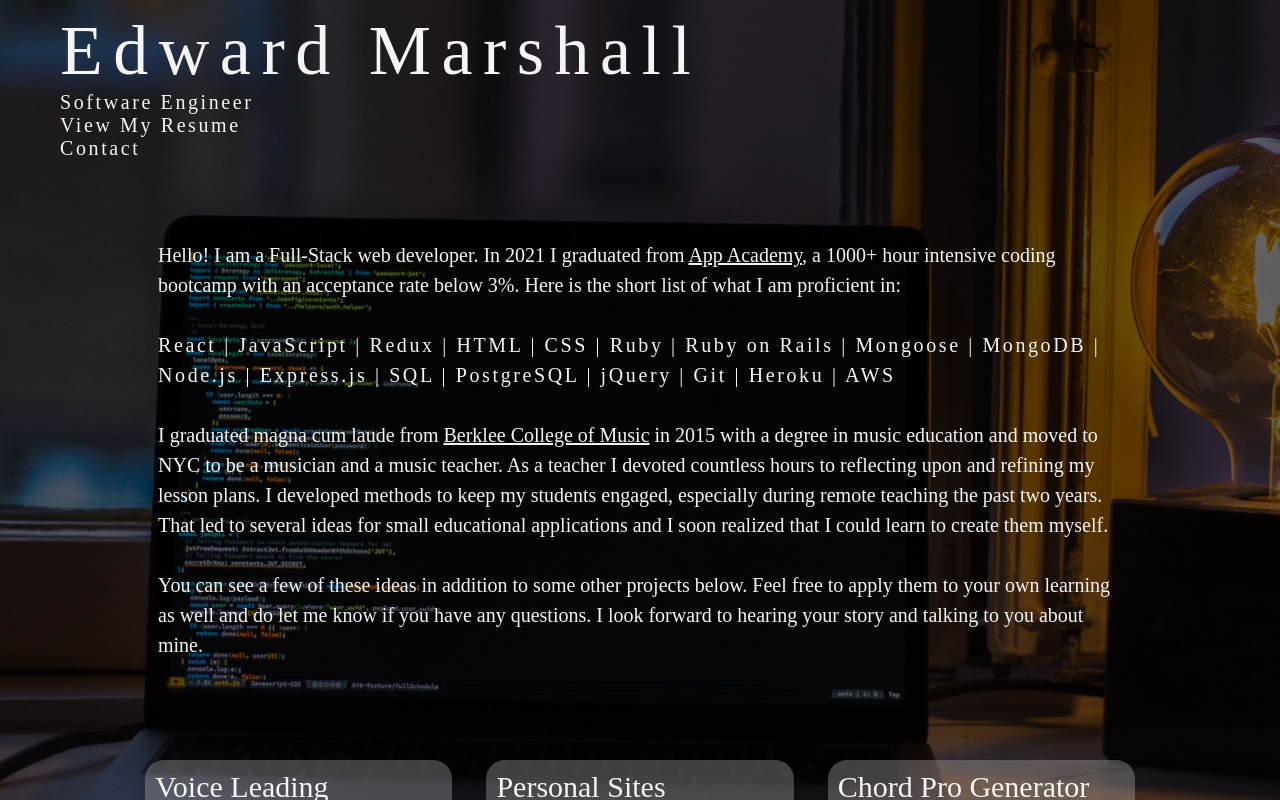
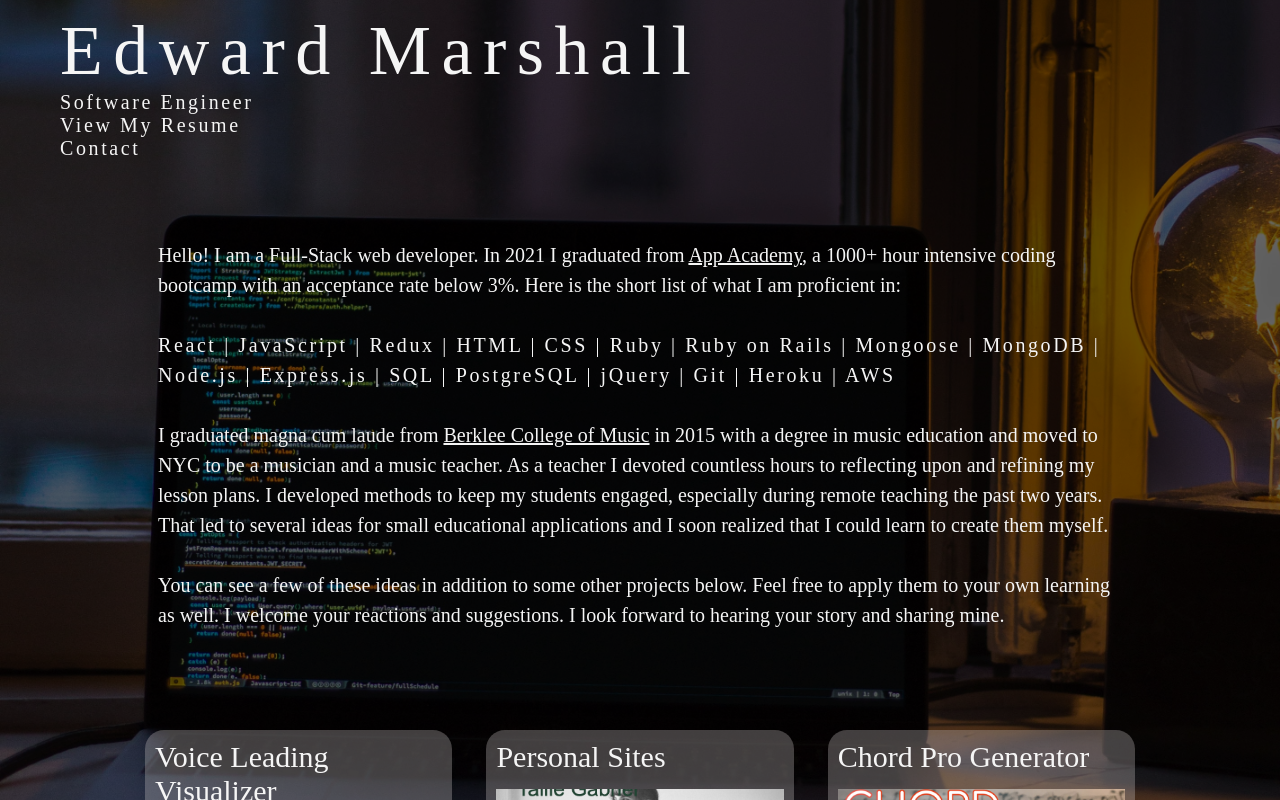
Before and after one commit to EddyMarshall/portfolio, a React (Create React App) app: page /#/programming in a window 1280 px wide. Shown: the top 800 px of the page. Built offline with nearby package versions, Linux system fonts and the light colour scheme.

Commit message:
change talking to to sharing in story

```diff
--- a/src/components/programming/programming.jsx
+++ b/src/components/programming/programming.jsx
@@ -69,9 +69,9 @@
                         <p className="about-me-paragraph">
                             You can see a few of these ideas in addition to
                             some other projects below. Feel free to apply them
-                            to your own learning as well and do let me know if
-                            you have any questions. I look forward to hearing
-                            your story and talking to you about mine.
+                            to your own learning as well. I welcome your reactions and suggestions.
+                            I look forward to hearing
+                            your story and sharing mine.
                         </p>
                     </div>
                 </div>
```
